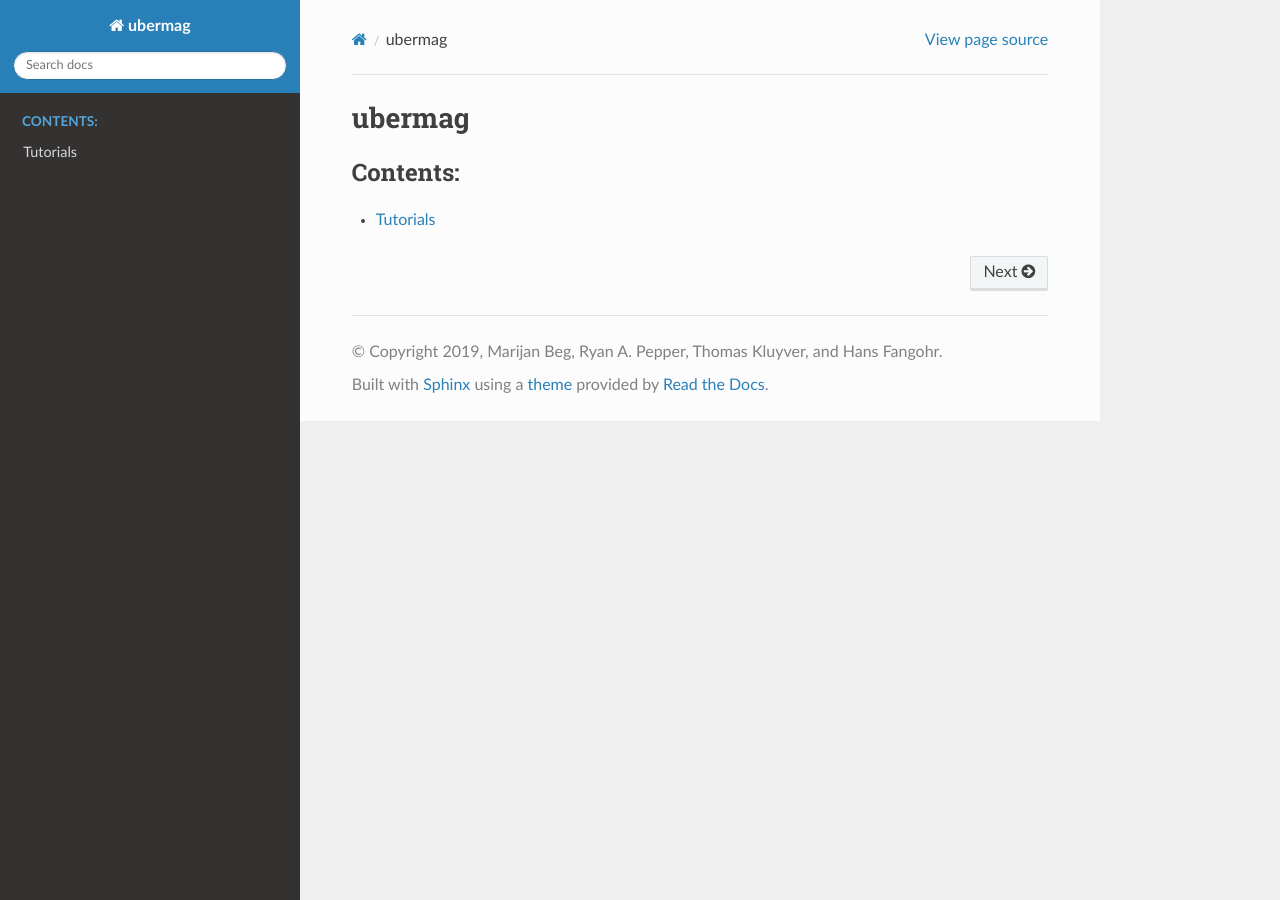
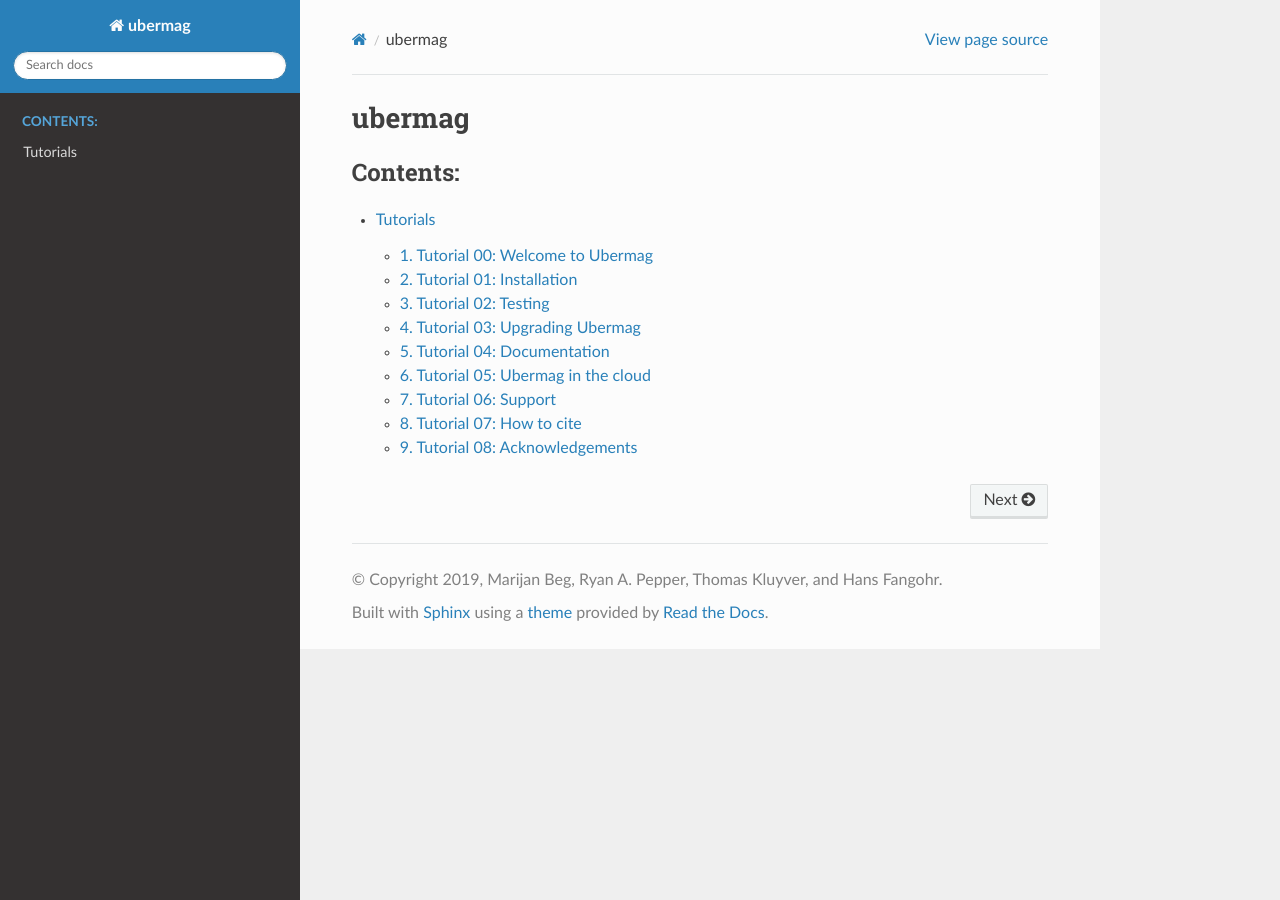
Before and after one commit to ubermag/ubermag, a Sphinx documentation site: the page built from docs/index.rst, in a window 1280 px wide. Built offline with Sphinx 7.4.7 and the Read the Docs theme 2.0.0, drawn with Linux system fonts in a browser that asks for light colours; pages that are not in the unit, such as notebooks, are missing from menus.

Commit message:
Extend the list.

```diff
--- a/docs/tutorials.rst
+++ b/docs/tutorials.rst
@@ -6,4 +6,12 @@ Tutorials
    :numbered:
    :caption: Contents:
 
-   ipynb/welcome
+   ipynb/00-tutorial-welcome
+   ipynb/01-tutorial-installation
+   ipynb/02-tutorial-testing
+   ipynb/03-tutorial-upgrade
+   ipynb/04-tutorial-documentation
+   ipynb/05-tutorial-ubermag-cloud
+   ipynb/06-tutorial-support
+   ipynb/07-tutorial-how-to-cite
+   ipynb/08-tutorial-acknowledgements
```
